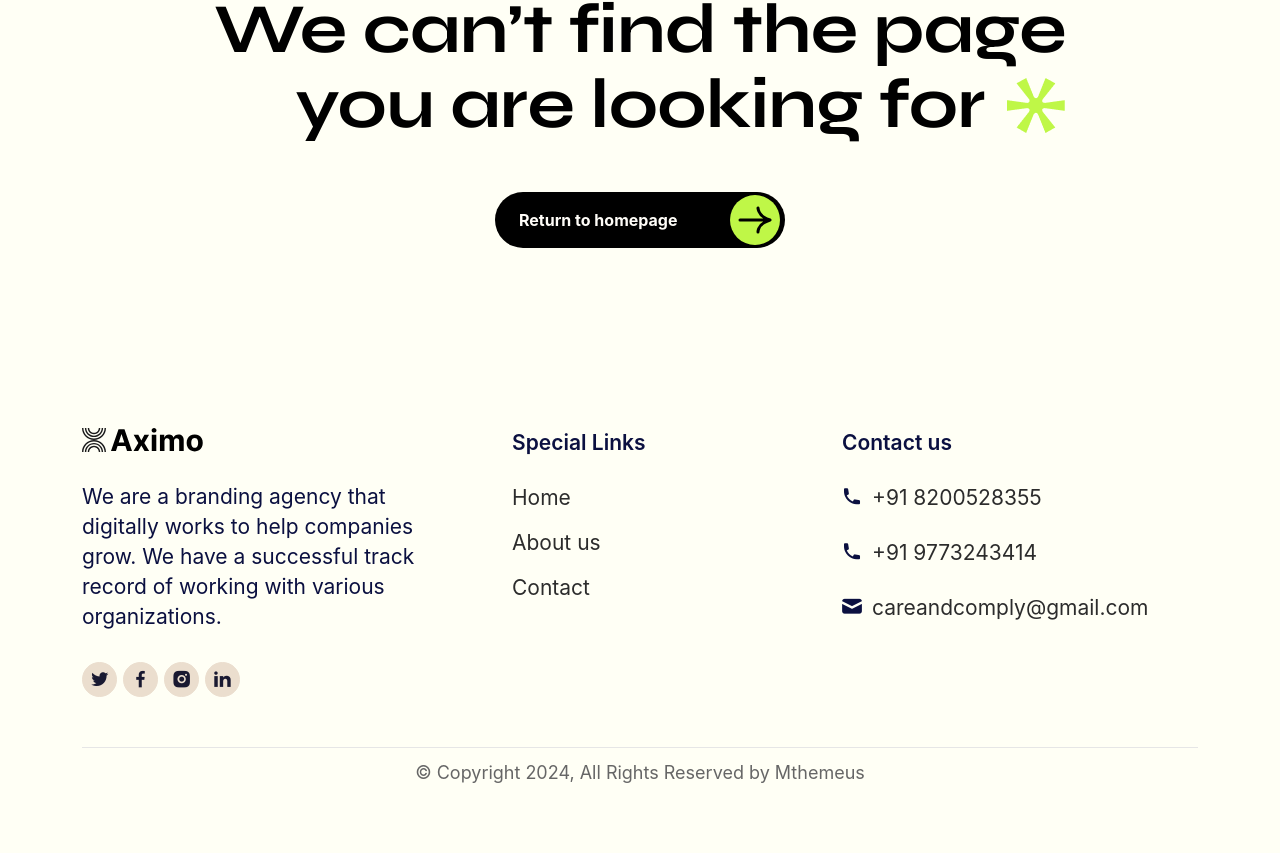
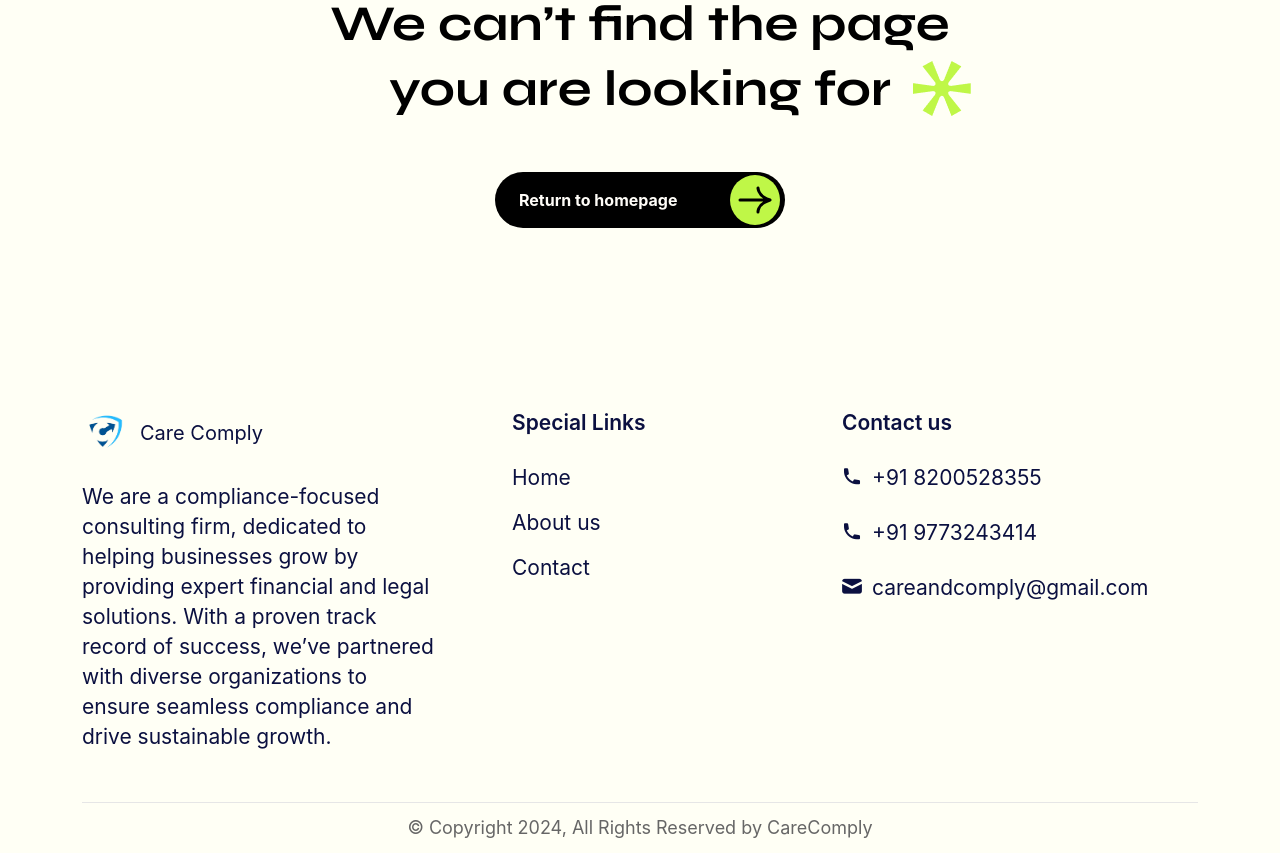
Before and after one commit to chirag-chovatiya/akshit-gadhiya, a React (Vite) app: page /home-five in a window 1280 px wide. Shown: the part 759-1612 px from the top of the page. Before the commit the page ends 1557 px from the top, so only its background shows below. Built offline with nearby package versions, Linux system fonts and the light colour scheme; a web font is replaced by a local one.

Commit message:
some change

```diff
--- a/src/assets/css/main.css
+++ b/src/assets/css/main.css
@@ -13,8 +13,12 @@
   max-width: 50px;
   transition: all 0.4s;
   position: relative;
-	margin-right: 35px;
+  /* margin-right: 11px; */
 }
+.fade-in-text {
+  color: var(--heading-color6);
+}
+
 @media (min-width: 576px) {
   .site-navbar {
     padding-top: 0px;
@@ -115,7 +119,10 @@
 }
 
 @media (min-width: 992px) {
-	.site-header--menu-left .container-fluid .nav-item.has-megamenu:hover > .sub-menu {
+  .site-header--menu-left
+    .container-fluid
+    .nav-item.has-megamenu:hover
+    > .sub-menu {
     transform: translateX(0%) translateY(-10px);
     left: 0%;
     margin-left: 20px;
@@ -358,7 +365,7 @@
   position: relative;
 }
 .site-menu-main .nav-link-item:hover {
-	color: #EF233C;
+  color: #ef233c;
 }
 .aximo-header1 .site-menu-main .nav-link-item {
   color: var(--white-smoke);
@@ -1033,6 +1040,6 @@ a.log-in-btn:hover:after {
   border-radius: 3px;
   position: absolute;
   color: #e7e9ed;
-	background-color: #fd4c5c;
+  background-color: #92dcfd;
   transform: translate(-50%, -50%);
 }
--- a/src/components/about/story/index.jsx
+++ b/src/components/about/story/index.jsx
@@ -3,15 +3,15 @@ import StoryContent from "./StoryContent";
 import StoryPhotos from "./StoryPhotos";
 function Story() {
 	return (
-		<div className="section aximo-section-padding6">
+		<div className="section aximo-section-padding4">
 			<div className="container">
 				<div className="aximo-section-title center title-description">
 					<h2>
 						<span className="aximo-title-animation">
 							We think our story is
-							<span className="aximo-title-icon">
+							{/* <span className="aximo-title-icon">
 								<img src={Star2Img} alt="star" />
-							</span>
+							</span> */}
 						</span>
 						worth sharing with you
 					</h2>
--- a/src/components/home-five/about/index.jsx
+++ b/src/components/home-five/about/index.jsx
@@ -12,15 +12,12 @@ function About() {
 					</div>
 					<div className="col-lg-7 d-flex align-items-center">
 						<div className="aximo-default-content libre-font m-left-gap-small">
-							<h2>Making your brand bigger than ever</h2>
+							<h2>Expanding your compliance  with expert care for unprecedented growth.</h2>
 							<p>
-								We help businesses & organizations promote their products, services or brands in the
-								online world with 12 years of experience. We have become a leader in digital
-								experiences, web design, and branding.{" "}
+							Care Comply Private Limited is dedicated to providing comprehensive financial and legal solutions tailored specifically for the corporate world. Our mission is to ensure seamless compliance and strategic growth for businesses, leveraging our expertise across various domains.{" "}
 							</p>
 							<p>
-								We love what we do with our clients to ensure their positioning and digital
-								transformation ensure the business meets every standard.
+							At Care Comply, our approach is encapsulated in our tagline: "Connect - Consult - Comply." We connect with our clients to understand their unique needs, consult with tailored solutions, and ensure they comply with all necessary regulations efficiently.
 							</p>
 							<div className="aximo-btn-wrap">
 								<Link className="aximo-default-btn pill corn-btn" to="/contact-us">
--- a/src/components/home-five/cta/index.jsx
+++ b/src/components/home-five/cta/index.jsx
@@ -2,10 +2,10 @@ import { Link } from "react-router-dom";
 import Shape4Img from "../../../assets/images/v5/shape4.png";
 function Cta() {
   return (
-    <div className="aximo-cta2-section aximo-section-padding extra-side-margin green-bg mt-5">
+    <div className="aximo-cta2-section aximo-section-padding extra-side-margin green-bg my-5">
       <div className="container">
         <div className="aximo-cta2-wrap">
-          <h2>Ensure Full Compliance for Your Business – Schedule a Consultation Today!</h2>
+          <h2>Ensure Full Compliance – Schedule Your Consultation Today!</h2>
           <p>
             Get Started Today Ready to ensure your business is fully
             compliant? Contact us today to schedule a consultation or explore
--- a/src/components/home-five/footer/FooterAbout.jsx
+++ b/src/components/home-five/footer/FooterAbout.jsx
@@ -1,16 +1,27 @@
-import DarkLogoImg from "../../../assets/images/logo/logo-dark.svg";
+import DarkLogoImg from "../../../assets/images/logo/logo.png";
 import { Link } from "react-router-dom";
 function FooterAbout() {
   return (
     <div className="aximo-footer-textarea">
-			<Link href="/">
-				<img src={DarkLogoImg} alt="Logo" />
+      <div className="d-flex align-items-center mb-4">
+        <div className="brand-logo">
+          <Link to="/">
+            <img src={DarkLogoImg} alt="Logo" className="light-version-logo" />
           </Link>
+        </div>
+        <div className="ms-2 ">
+          <p className="mb-0 fs-5 fade-in-text">Care Comply</p>
+        </div>
+      </div>
+
       <p>
-				We are a branding agency that digitally works to help companies grow. We have a successful track record
-				of working with various organizations.
+        We are a compliance-focused consulting firm, dedicated to helping
+        businesses grow by providing expert financial and legal solutions. With
+        a proven track record of success, we’ve partnered with diverse
+        organizations to ensure seamless compliance and drive
+        sustainable growth.
       </p>
-			<div className="aximo-social-icon aximo-social-icon4">
+      {/* <div className="aximo-social-icon aximo-social-icon4">
         <ul>
           <li>
             <a href="https://twitter.com/" target="_blank">
@@ -33,7 +44,7 @@ function FooterAbout() {
             </a>
           </li>
         </ul>
-			</div>
+      </div> */}
     </div>
   );
 }
--- a/src/components/home-five/footer/FooterCopyright.jsx
+++ b/src/components/home-five/footer/FooterCopyright.jsx
@@ -1,7 +1,7 @@
 function FooterCopyright() {
 	return (
 		<div className="aximo-copywright five text-center">
-			<p> &copy; Copyright 2024, All Rights Reserved by Mthemeus</p>
+			<p> &copy; Copyright 2024, All Rights Reserved by CareComply</p>
 		</div>
 	);
 }
--- a/src/components/home-five/header/HeaderLogo.jsx
+++ b/src/components/home-five/header/HeaderLogo.jsx
@@ -2,11 +2,16 @@ import { Link } from "react-router-dom";
 import Logo from "../../../assets/images/logo/logo.png";
 function HeaderLogo() {
   return (
+    <div className="d-flex align-items-center">
       <div className="brand-logo">
         <Link to="/">
           <img src={Logo} alt="Logo" className="light-version-logo" />
         </Link>
       </div>
+	  <div className="ms-2 ">
+        <p className="mb-0 fs-5 fade-in-text">Care Comply</p>
+      </div>
+    </div>
   );
 }
 
```
Also changed, not shown: src/assets/css/app.css. Lines whose indentation alone changed are shown as unchanged.
